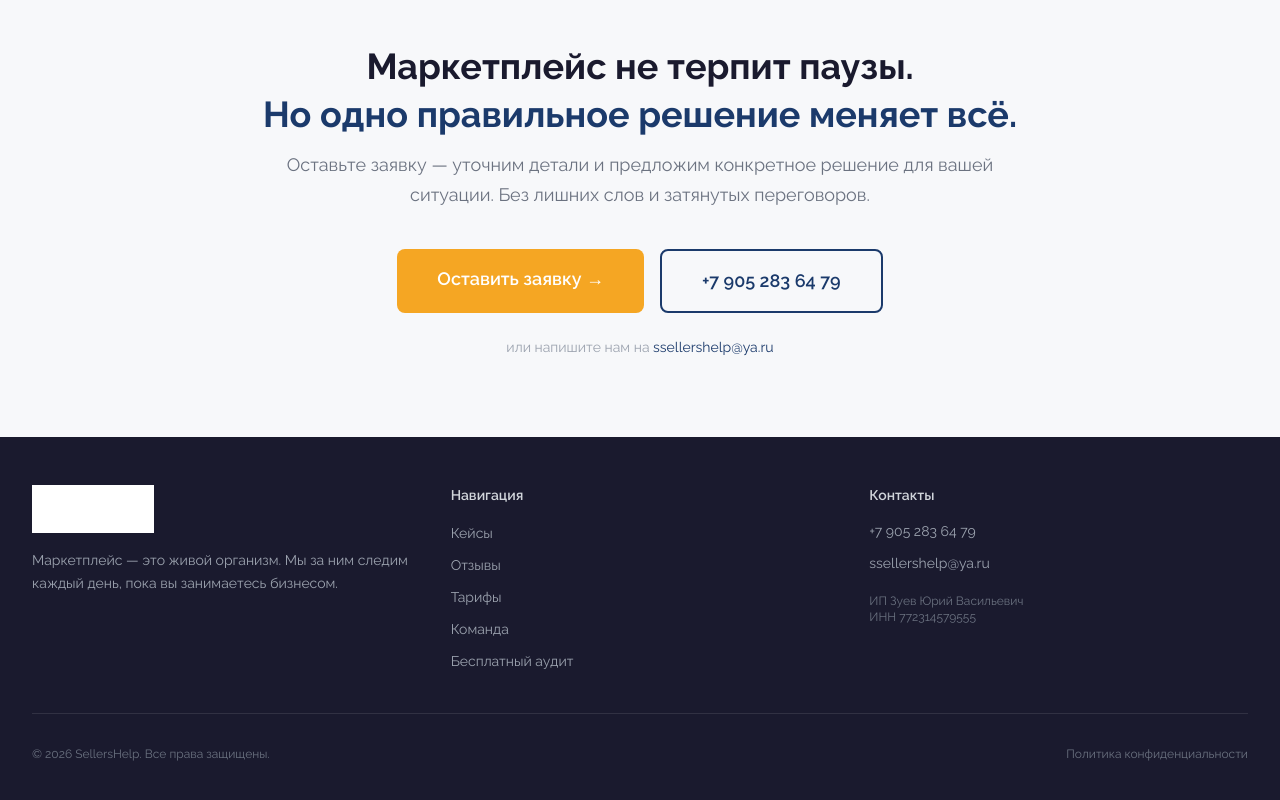
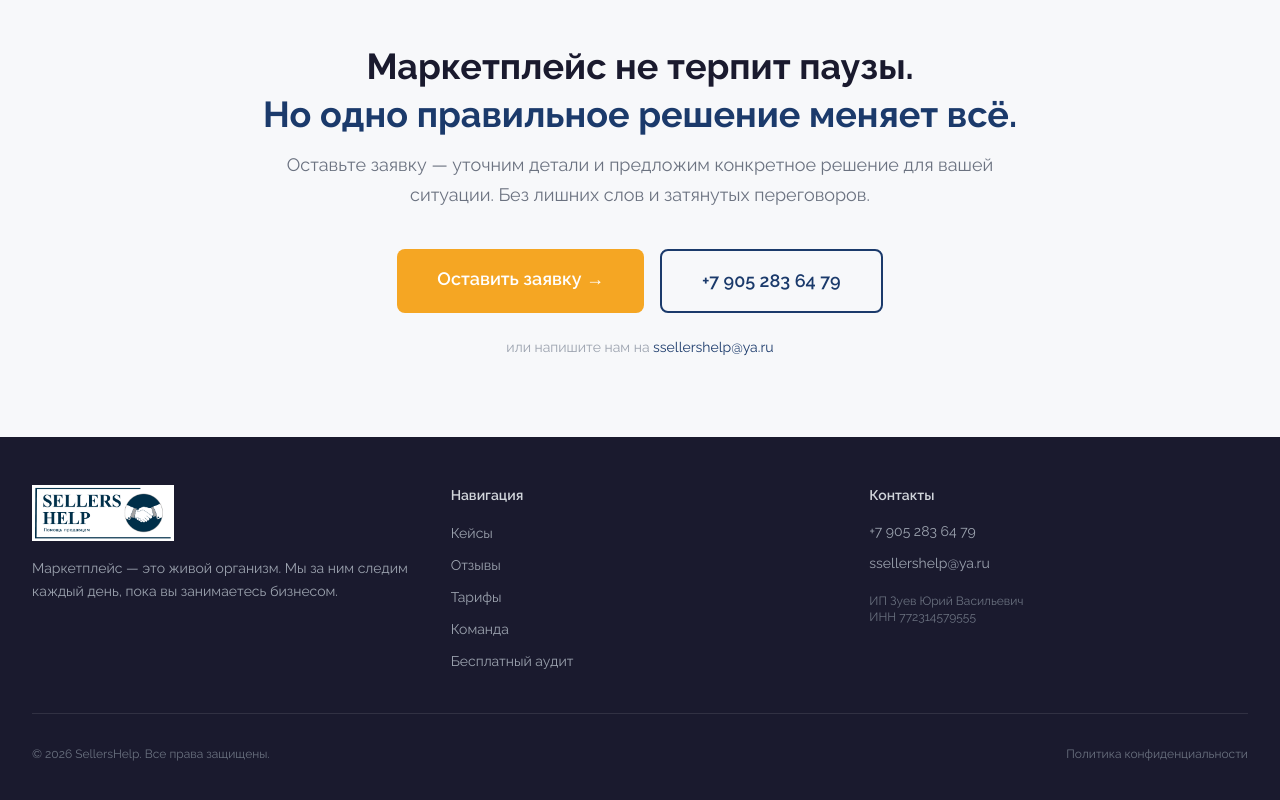
Before and after one commit to yuraz777/sellershelp, a Next.js app: page / in a window 1280 px wide. Shown: the part 7803-8603 px from the top of the page. Built offline with nearby package versions, Linux system fonts and the light colour scheme.

Commit message:
Add files via upload

```diff
--- a/components/Footer.tsx
+++ b/components/Footer.tsx
@@ -12,7 +12,7 @@
               alt="SellersHelp — Помощь продавцам"
               width={140}
               height={52}
-              className="h-12 w-auto object-contain mb-4 brightness-0 invert"
+              className="h-14 w-auto object-contain mb-4"
             />
             <p className="text-gray-400 text-sm leading-relaxed">
               Маркетплейс — это живой организм. Мы за ним следим каждый день, пока вы занимаетесь бизнесом.
--- a/components/Header.tsx
+++ b/components/Header.tsx
@@ -8,14 +8,14 @@
   return (
     <header className="fixed top-0 left-0 right-0 z-50 bg-white border-b border-gray-100 shadow-sm">
       <div className="max-w-7xl mx-auto px-4 sm:px-6 lg:px-8">
-        <div className="flex items-center justify-between h-16">
+        <div className="flex items-center justify-between h-20">
           <a href="/" className="flex-shrink-0">
             <Image
               src="/logo.png"
               alt="SellersHelp — Помощь продавцам"
               width={160}
               height={60}
-              className="h-12 w-auto object-contain"
+              className="h-16 w-auto object-contain"
               priority
             />
           </a>
```
